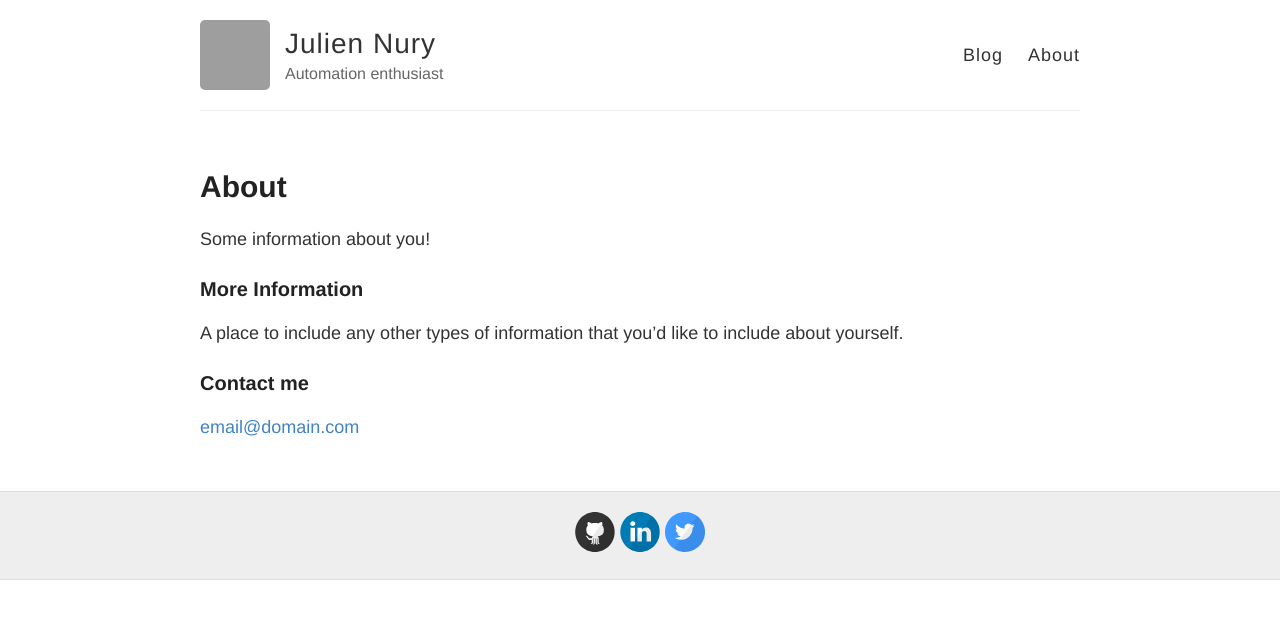
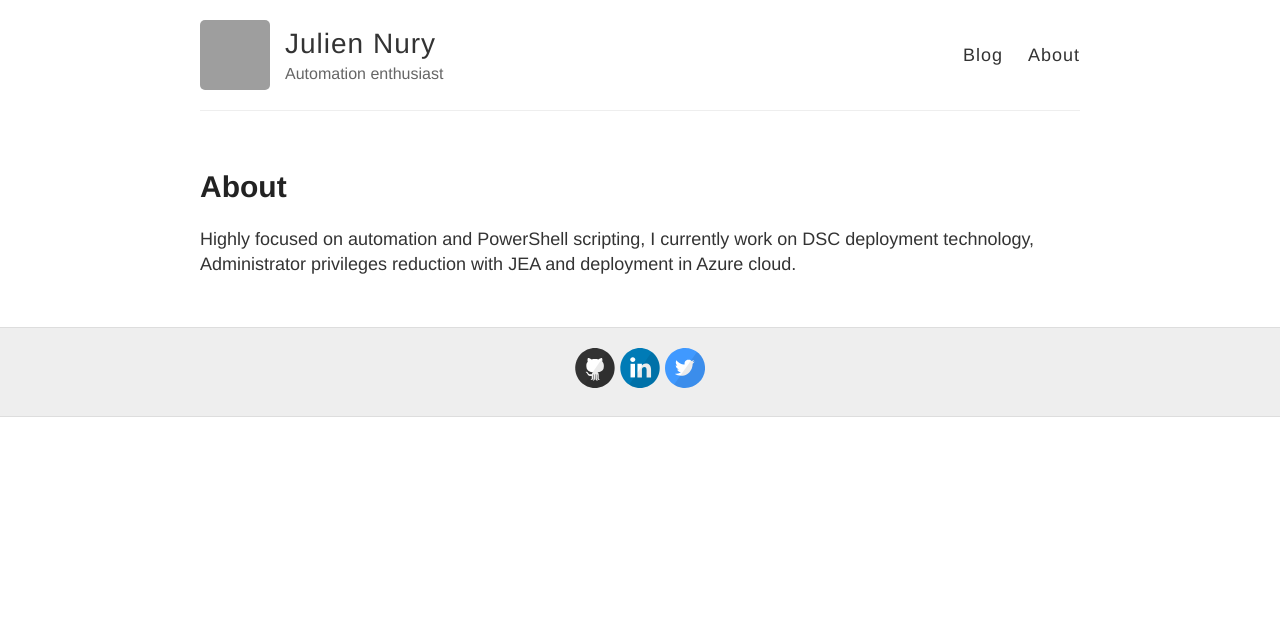
Before and after one commit to jnury/jnury.github.io, a Jekyll site: the page built from about.md, in a window 1280 px wide. Shown: the top 619 px of the page. Built offline with Jekyll 4.4.1, drawn with Linux system fonts in a browser that asks for light colours; grey boxes are pictures that could not be loaded.

Commit message:
Update about page

```diff
--- a/about.md
+++ b/about.md
@@ -4,12 +4,4 @@ title: About
 permalink: /about/
 ---
 
-Some information about you!
-
-### More Information
-
-A place to include any other types of information that you'd like to include about yourself.
-
-### Contact me
-
-[email@domain.com](mailto:email@domain.com)
+Highly focused on automation and PowerShell scripting, I currently work on DSC deployment technology, Administrator privileges reduction with JEA and deployment in Azure cloud.
```
